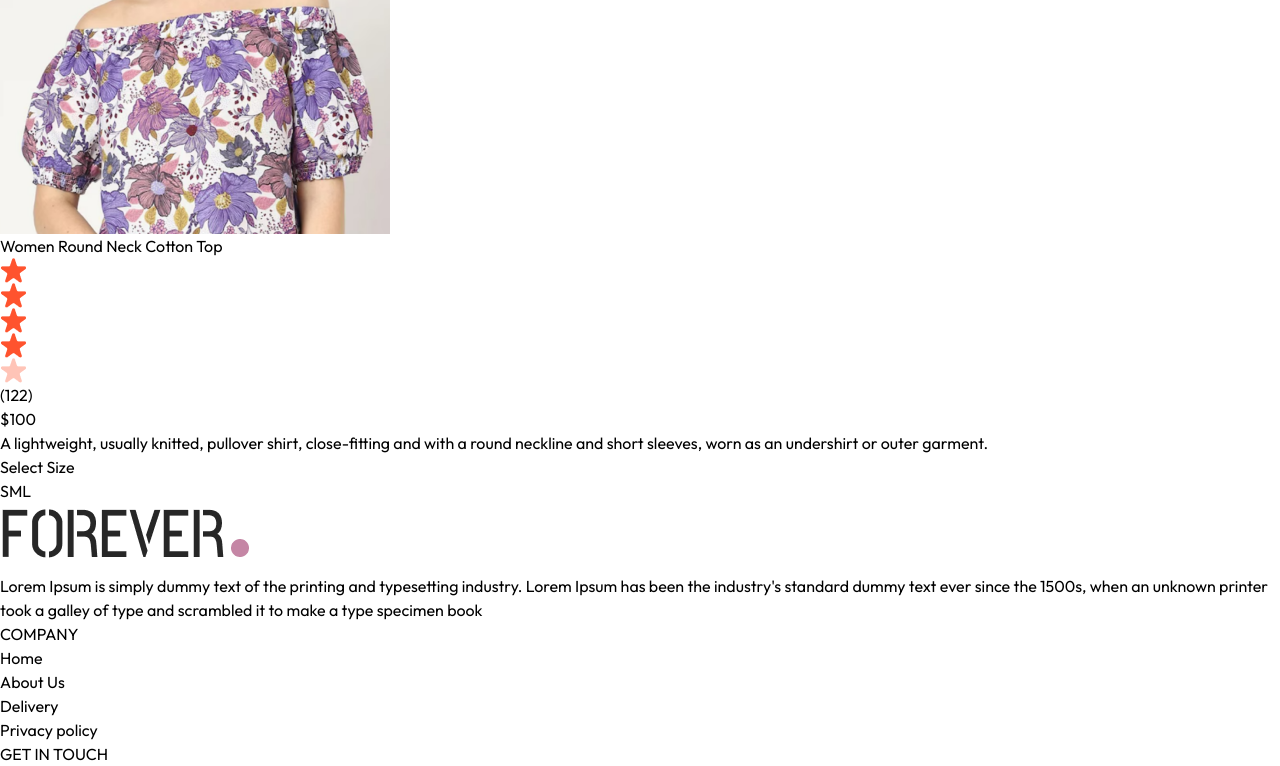
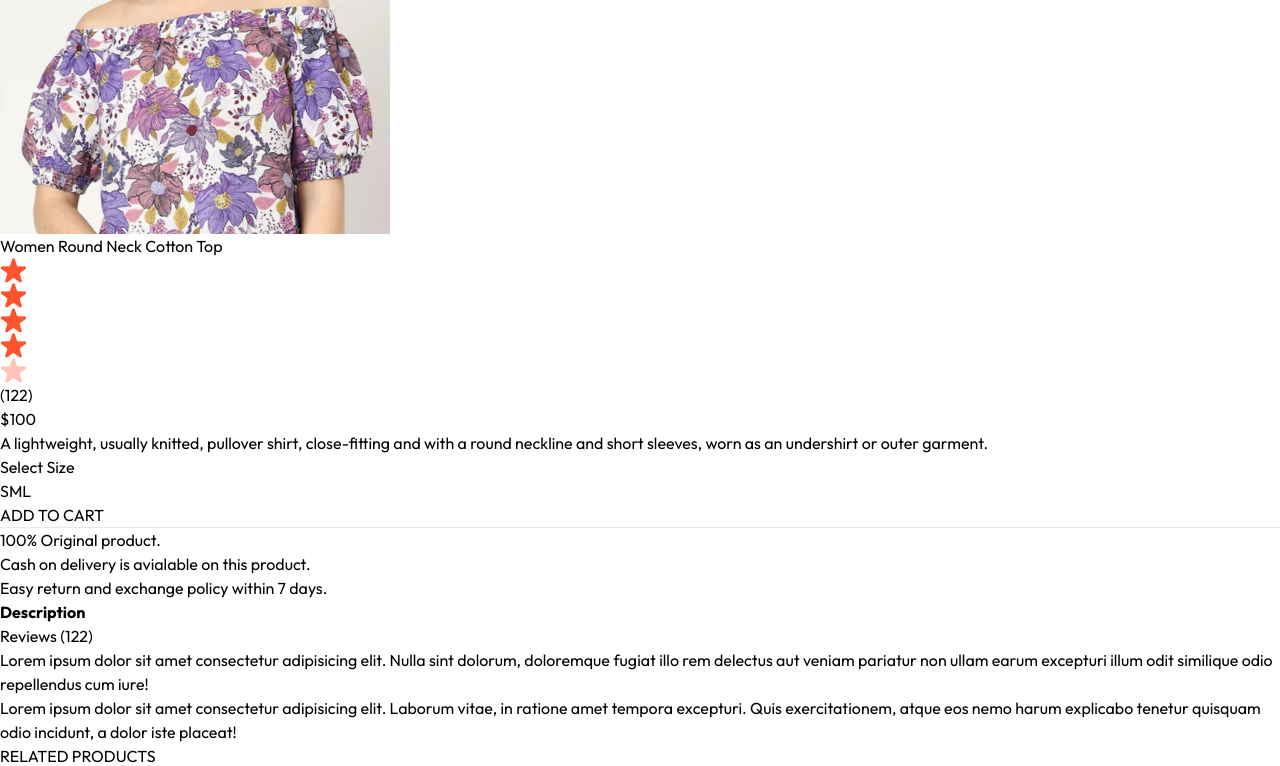
Before and after one commit to rachanonnuk-spec/E-commerce, a React (Vite) app: page /product/aaaaa in a window 1280 px wide. Shown: the part 1188-1954 px from the top of the page. Built offline with nearby package versions, Linux system fonts and the light colour scheme.

Commit message:
added addtocart func and toastify

```diff
--- a/src/App.jsx
+++ b/src/App.jsx
@@ -12,6 +12,8 @@
 import Navbar from './components/Navbar'
 import Footer from './components/Footer'
 import SearchBar from './components/SearchBar'
+import { ToastContainer, toast } from 'react-toastify';
+import 'react-toastify/dist/ReactToastify.css'
 
 
 
@@ -19,6 +21,7 @@
 function App() {
   return (
     <div className='px-4 sm:px-[5vw] md:px-[7vw] lg:px-[9vw]'>
+      <ToastContainer/>
       <Navbar/>
       <SearchBar/>
       <Routes>
--- /dev/null
+++ b/src/components/RelatedProducts.jsx
@@ -0,0 +1,37 @@
+import React, { useContext, useEffect, useState } from 'react'
+import { ShopContext } from '../context/ShopContext'
+import Title from './Title'
+import ProductItem from './ProductItem';
+
+function RelatedProducts({category, subCategory}) {
+
+    const { products } = useContext(ShopContext);
+    const [related, setRelated] = useState([]);
+
+    useEffect(() => {
+        if (products.length > 0) {
+            let productsCopy = products.slice();
+
+            productsCopy = productsCopy.filter((item) => category === item.category);
+            productsCopy = productsCopy.filter((item) => subCategory === item.subCategory);
+            setRelated(productsCopy.slice(0,5));
+        }
+
+    },[products])
+
+  return (
+    <div className='my-24'>
+        <div className='text-center text-3xl py-2'>
+            <Title text1={'RELATED'} text2={'PRODUCTS'}/>
+        </div>
+        <div className='grid grid-cols-2 sm:grid-cols-3 md:grid-cols-4 lg:grid-cols-5 gap-4 gap-y-6'>
+            {related.map((item,index) => (
+                <ProductItem key={index} id={item._id} name={item.name} price={item.price} image={item.image} />
+            ))}
+
+        </div>
+    </div>
+  )
+}
+
+export default RelatedProducts
--- a/src/context/ShopContext.jsx
+++ b/src/context/ShopContext.jsx
@@ -1,5 +1,6 @@
-import { createContext, useState } from "react"
+import { createContext, useState, useEffect } from "react"
 import { products } from "../assets/assets";
+import { toast } from "react-toastify";
 
 export const ShopContext = createContext();
 
@@ -9,11 +10,42 @@
     const delivery_fee = 10;
     const [search,setSearch] = useState('');
     const [showSearch,setShowSearch] = useState(false);
+    const [cartItems,setCartItems] = useState({});
 
+
+    const addToCart = async (itemId,size) => {
+
+        if (!size) {
+            toast.error('Select Product Size');
+            return;
+        }
+
+        let cartData = structuredClone(cartItems);
+
+        if(cartData[itemId]) {
+            if (cartData[itemId][size]){
+                cartData[itemId][size] += 1;
+            }
+            else{
+            cartData[itemId][size] =1;
+            }
+        }
+        else {
+            cartData[itemId] = {};
+            cartData[itemId][size] = 1;
+        }
+
+        setCartItems(cartData);
+    }
+
+    useEffect(() => {
+        console.log(cartItems);
+    },[cartItems]);
 
     const value = {
         products,currency,delivery_fee,
-        search,setSearch,showSearch,setShowSearch
+        search,setSearch,showSearch,setShowSearch,
+        cartItems,addToCart
     }
 
     return (
--- a/src/pages/Product.jsx
+++ b/src/pages/Product.jsx
@@ -2,15 +2,17 @@
 import { useParams } from 'react-router-dom'
 import { ShopContext } from '../context/ShopContext';
 import { assets } from '../assets/assets';
+import RelatedProducts from '../components/RelatedProducts';
 
 
 function Product() {
 
   const {productId} = useParams();
-  const {products, currency} = useContext(ShopContext);
+  const {products, currency , addToCart} = useContext(ShopContext);
   const [productData,setProductData] =  useState(false);
   const [image,setImage] = useState('');
   const [size,setSize] = useState('');
+
 
 
 
@@ -22,9 +24,6 @@
         setProductData(item);
         setImage(item.image[0]);
         // console.log(item);
-        return item;
-      }
-      else {
         return null;
       }
     })
@@ -79,10 +78,33 @@
                         ))}
 
                     </div>
+                </div>
+                <button onClick={()=>addToCart(productData._id,size)} className='bg-black text-white px-8 py-3 text-sm active:bg-gray-700'>ADD TO CART</button>
+                <hr className='mt-8 sm:w-4/5'/>
+                <div className='tex-sm text-gray-500 mt-5 flex flex-col gap-1'>
+                    <p>100% Original product.</p>
+                    <p>Cash on delivery is avialable on this product.</p>
+                    <p>Easy return and exchange policy within 7 days.</p>
 
                 </div>
           </div>
+
       </div>
+      {/* ------------- Description & Revierw section--------------------- */}
+      <div className='mt-20'>
+        <div className='flex'>
+          <b className='border px-5 py-3 text-sm'>Description</b>
+          <p className='border px-5 py-3 text-sm'>Reviews (122) </p>
+        </div>
+        <div className='flex flex-col gap-4 border px-6 py-6 text-sm text-gray-600'>
+            <p>Lorem ipsum dolor sit amet consectetur adipisicing elit. Nulla sint dolorum, doloremque fugiat illo rem delectus aut veniam pariatur non ullam earum excepturi illum odit similique odio repellendus cum iure!</p>
+            <p>Lorem ipsum dolor sit amet consectetur adipisicing elit. Laborum vitae, in ratione amet tempora excepturi. Quis exercitationem, atque eos nemo harum explicabo tenetur quisquam odio incidunt, a dolor iste placeat!</p>
+        </div>
+      </div>
+
+      {/* ------------ display related products------------------- */}
+        <RelatedProducts category={productData.category} subCategory={productData.subCategory}/>
+
     </div>
   ) : <div className='opacity-0'></div>
 }
```
